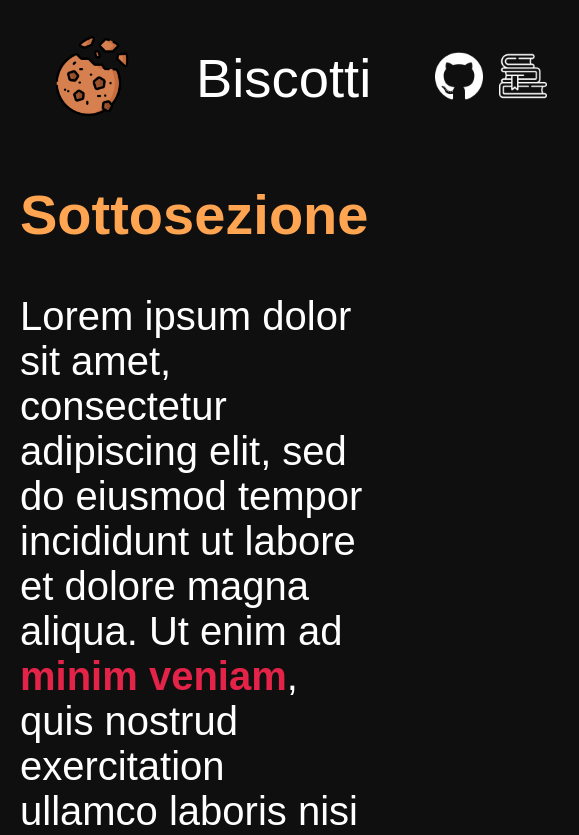
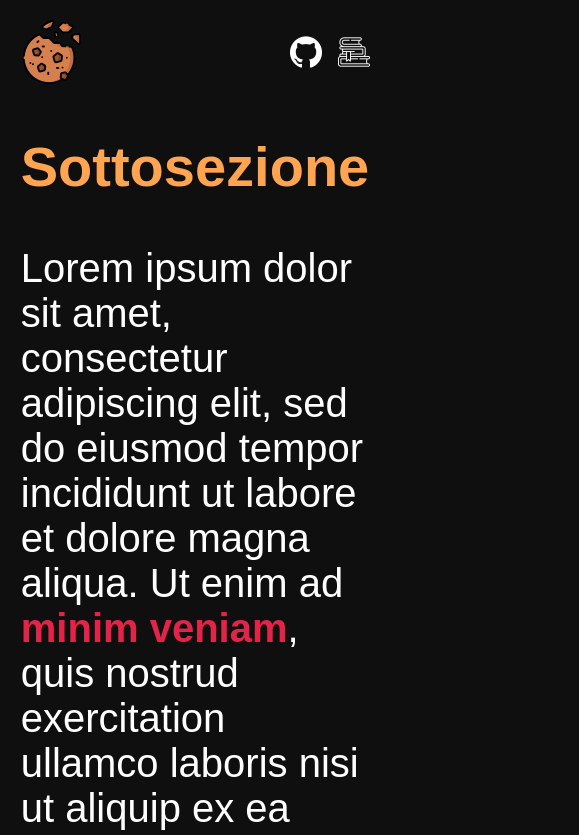
Before and after one commit to OperationCookies/operationcookies.github.io, a plain HTML site: page index.html in a window 390 px wide. Shown: the top 835 px of the page, 579 px wide, since content can reach past the window. Drawn offline with Linux system fonts and the light colour scheme.

Commit message:
More responsiveness

```diff
--- a/style.css
+++ b/style.css
@@ -51,8 +51,9 @@ body {
 }
 
 nav {
+    width: 100%;
     display: flex;
-    width: 100%;
+    flex-flow: row wrap;
 
     padding: 20px;
     padding-bottom: 0;
@@ -71,8 +72,13 @@ nav .nav-section {
 }
 
 #nav-title {
-    flex-basis: 100%;
+    /* flex-basis: 100%; */
     justify-content: left;
+    flex-grow: 1;
+
+    text-overflow: clip;
+    white-space: nowrap;
+    overflow: hidden;
 }
 
 #title {
@@ -97,8 +103,8 @@ nav .nav-section {
     /* border: 1px solid lightcoral; */
 
     /* width: 100%; */
-    padding-left: 20px;
-    padding-right: 20px;
+    padding-left: 3rem;
+    padding-right: 3rem;
 
     display: flex;
     flex-flow: column;
@@ -108,6 +114,28 @@ nav .nav-section {
     align-items: center;
 }
 
+@media (max-width: 650px) {
+    #nav-title {
+        display: none;
+    }
+    #nav-social-logos {
+        justify-content: end;
+        flex-grow: 1;
+    }
+}
+
+@media (max-width: 500px) {
+    nav .nav-section {
+        padding: 0;
+    }
+    #nav-logo img {
+        width: 4rem;
+    }
+    #nav-social-logos img {
+        width: 2rem;
+    }
+}
+
 #main > div {
     /* border: 1px solid red; */
 
```
